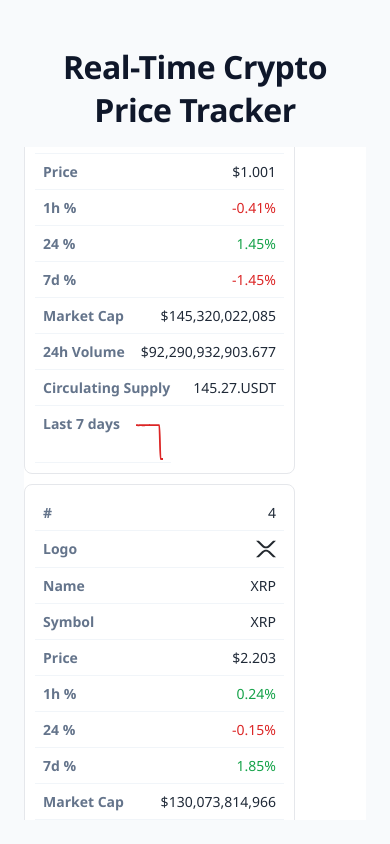
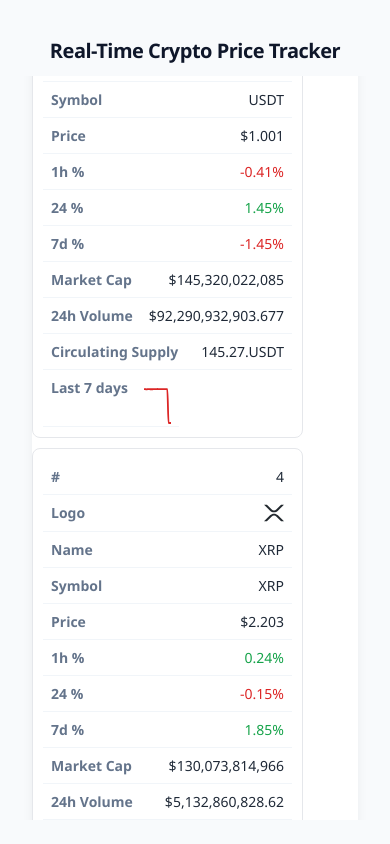
Before and after one commit to jainmanan2409/crypto-price-tracker, a React (Vite) app: page / in a window 390 px wide. Built offline with nearby package versions, Linux system fonts and the light colour scheme; no server answers.

Commit message:
initial commit

```diff
--- a/src/styles/CryptoTable.css
+++ b/src/styles/CryptoTable.css
@@ -4,6 +4,8 @@
   font-family: 'Segoe UI', Tahoma, Geneva, Verdana, sans-serif;
   background-color: #f8fafc;
   color: #1f2937;
+  overflow-x: hidden;
+  overflow-y: auto;
 }
 
 
@@ -102,6 +104,16 @@
 
 /* Responsive Table for Mobile */
 @media (max-width: 768px) {
+  .page-heading{
+    font-size: 1.25rem;
+    margin-bottom: 0.75rem;
+    text-align: center;
+  }
+
+  .crypto-table-container {
+    padding: 0 0.5rem;
+  }
+
   .crypto-table {
     display: block;
     width: 100%;
@@ -140,8 +152,4 @@
     width: 20px;
     height: 20px;
   }
-
-  .crypto-table-container{
-    overflow-x: hidden;
-  }
 }
```
